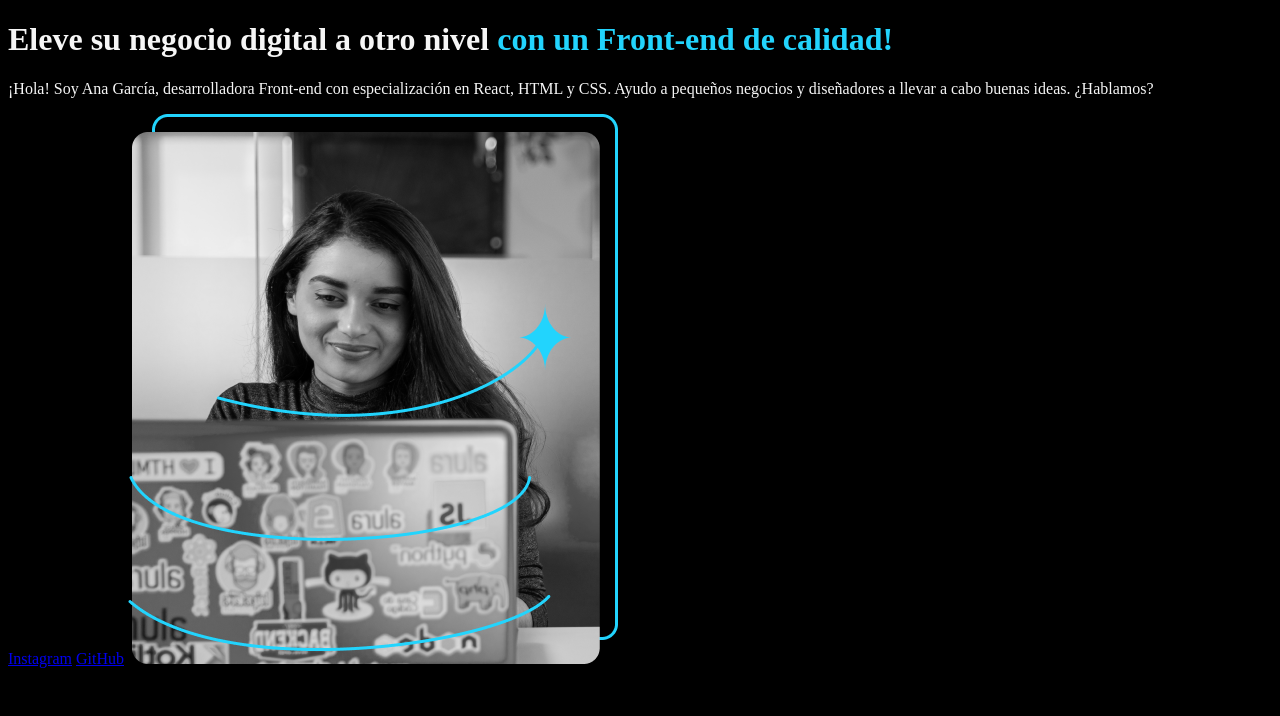
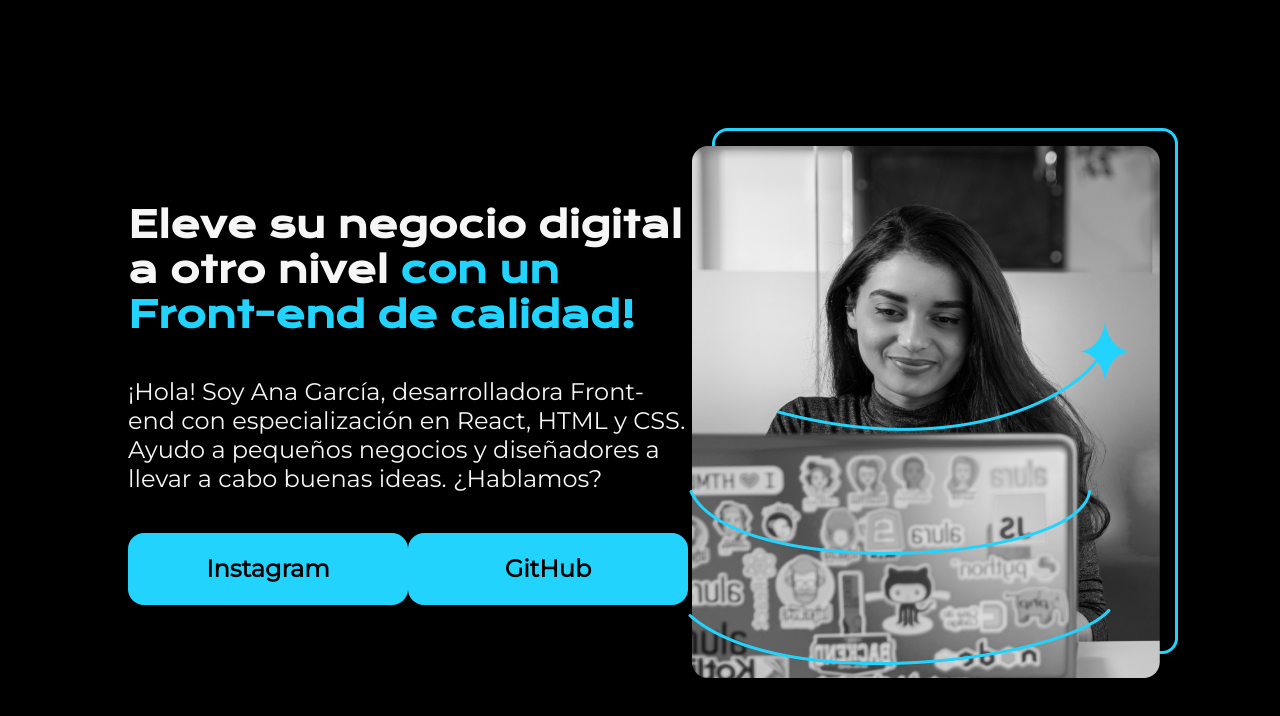
Before and after one commit to criseijas/portfolio-g8, a plain HTML site: page index.html in a window 1280 px wide. Drawn offline with nearby package versions, Linux system fonts and the light colour scheme.

Commit message:
se modifico el index y style

```diff
--- a/index.html
+++ b/index.html
@@ -1,20 +1,29 @@
 <!DOCTYPE html>
 <html lang="es">
+
 <head>
     <meta charset="UTF-8">
     <meta name="viewport" content="width=device-width, initial-scale=1.0">
     <title>Portafolio</title>
     <link rel="stylesheet" href="style.css">
 </head>
+
 <body>
     <header></header>
-    <main>
-        <h1>Eleve su negocio digital a otro nivel <strong class="destaqueTitulo">con un Front-end de calidad!</strong> </h1>
-        <p>¡Hola! Soy Ana García, desarrolladora Front-end con especialización en React, HTML y CSS. Ayudo a pequeños negocios y diseñadores a llevar a cabo buenas ideas. ¿Hablamos?</p>
-        <a href="https://www.instagram.com/">Instagram</a>
-        <a href="https://github.com/">GitHub</a>
+    <main class="presentacion">
+        <section class="presentacion__contenido">
+            <h1 class="presentacion__contenido__titulo">Eleve su negocio digital a otro nivel <strong class="destaqueTitulo">con un Front-end de
+                    calidad!</strong> </h1>
+            <p class="presentacion__contenido__texto">¡Hola! Soy Ana García, desarrolladora Front-end con especialización en React, HTML y CSS. Ayudo a
+                pequeños negocios y diseñadores a llevar a cabo buenas ideas. ¿Hablamos?</p>
+            <div class="presentacion__enlaces">
+            <a class="presentacion__enlaces__link" href="https://www.instagram.com/">Instagram</a>
+            <a class="presentacion__enlaces__link" href="https://github.com/">GitHub</a>
+            </div>
+        </section>
         <img src="Imagen.png" alt="Imagen de Ana Garcia trabajando">
     </main>
     <footer></footer>
 </body>
+
 </html>
--- a/style.css
+++ b/style.css
@@ -1,8 +1,60 @@
+@import url('https://fonts.googleapis.com/css2?family=Krona+One&display=swap');
+@import url('https://fonts.googleapis.com/css2?family=Montserrat&display=swap');
+
+*{
+    margin: 0;
+    padding: 0;
+}
+
 body{
     background-color: #000000;
     color: #f6f6f6;
+    height: 100vh;
+    box-sizing: border-box;
 }
 
 .destaqueTitulo{
     color: #22D4FD;
 }
+
+.presentacion{
+    display: flex;
+    align-items: center;
+    margin: 10%;
+    justify-content: space-between;
+}
+
+.presentacion__contenido{
+    width: 615px;
+    display: flex;
+    flex-direction: column;
+    gap: 40px;
+}
+
+.presentacion__contenido__titulo{
+    font-size: 36px;
+    font-family: "Krona One", serif;
+}
+
+.presentacion__contenido__texto{
+    font-size: 24px;
+    font-family: "Montserrat", serif;
+}
+
+.presentacion__enlaces{
+    display: flex;
+    justify-content: space-between;
+}
+
+.presentacion__enlaces__link{
+    width: 280px;
+    background-color: #22D4FD;
+    font-family: "Montserrat", serif;
+    color: #000000;
+    text-align: center;
+    padding: 21.5px 0;
+    border-radius: 16px;
+    font-size: 24px;
+    font-weight: 600;
+    text-decoration: none;
+}
```
